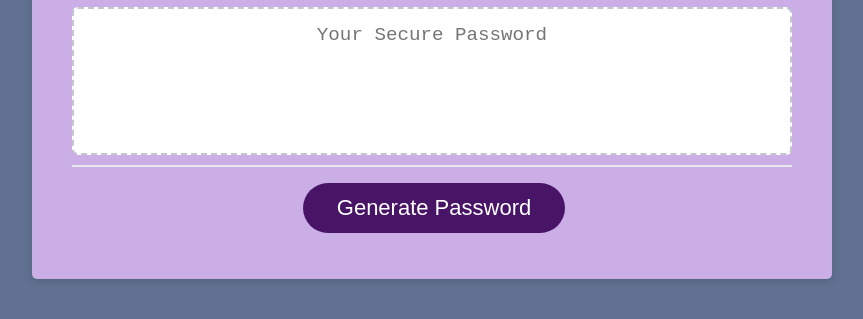
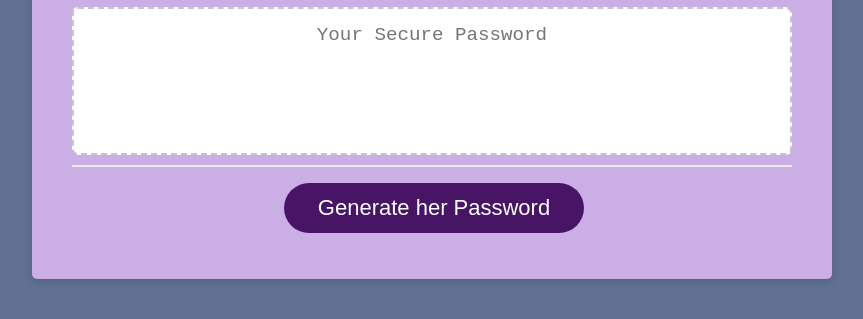
Before and after one commit to angeladeveloper/hw-week3-AKW, a plain HTML site: page index.html in a window 1280 px wide. Shown: the part 247-566 px from the top of the page, without its empty margins (208-1071 px from the left). Drawn offline with Linux system fonts and the light colour scheme.

Commit message:
Update index.html

```diff
--- a/index.html
+++ b/index.html
@@ -26,7 +26,7 @@
           ></textarea>
         </div>
         <div class="card-footer">
-          <button id="generate" class="btn">Generate Password</button>
+          <button id="generate" class="btn">Generate her Password</button>
         </div>
       </div>
     </div>
```
